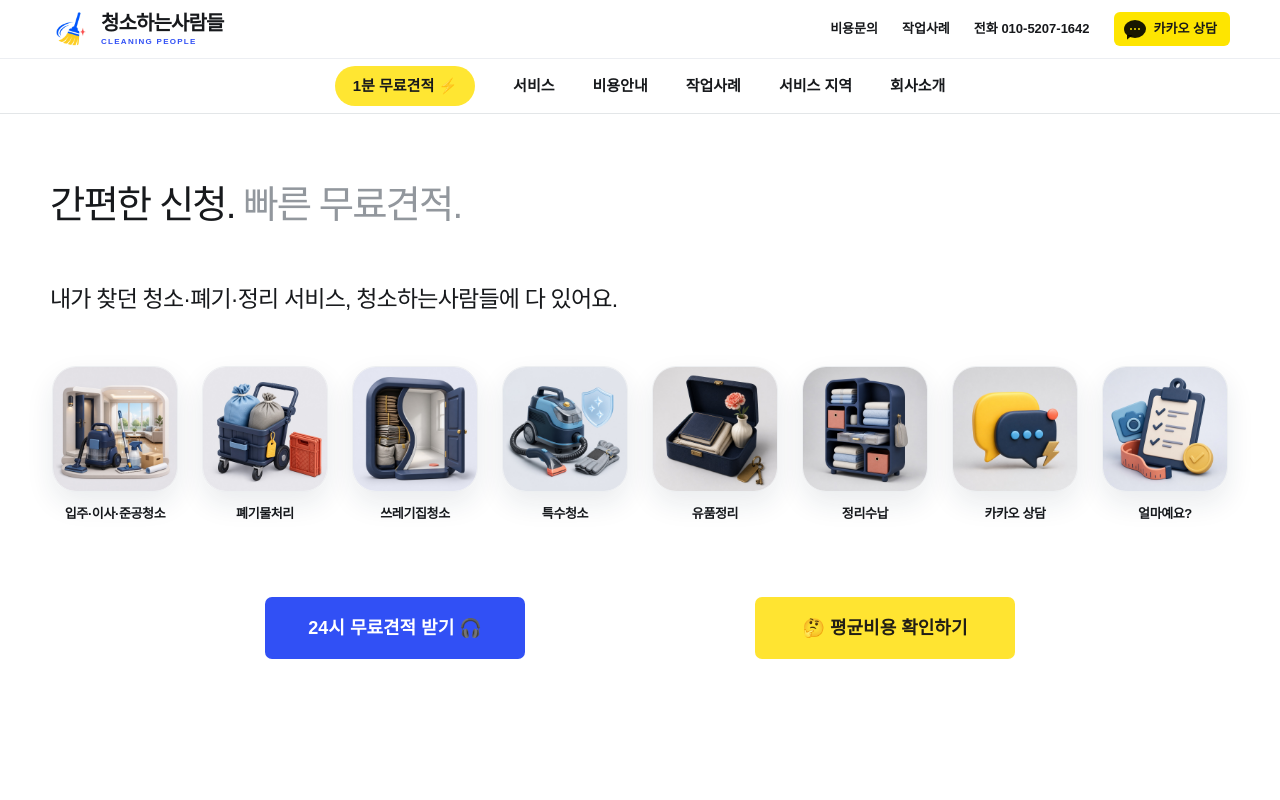
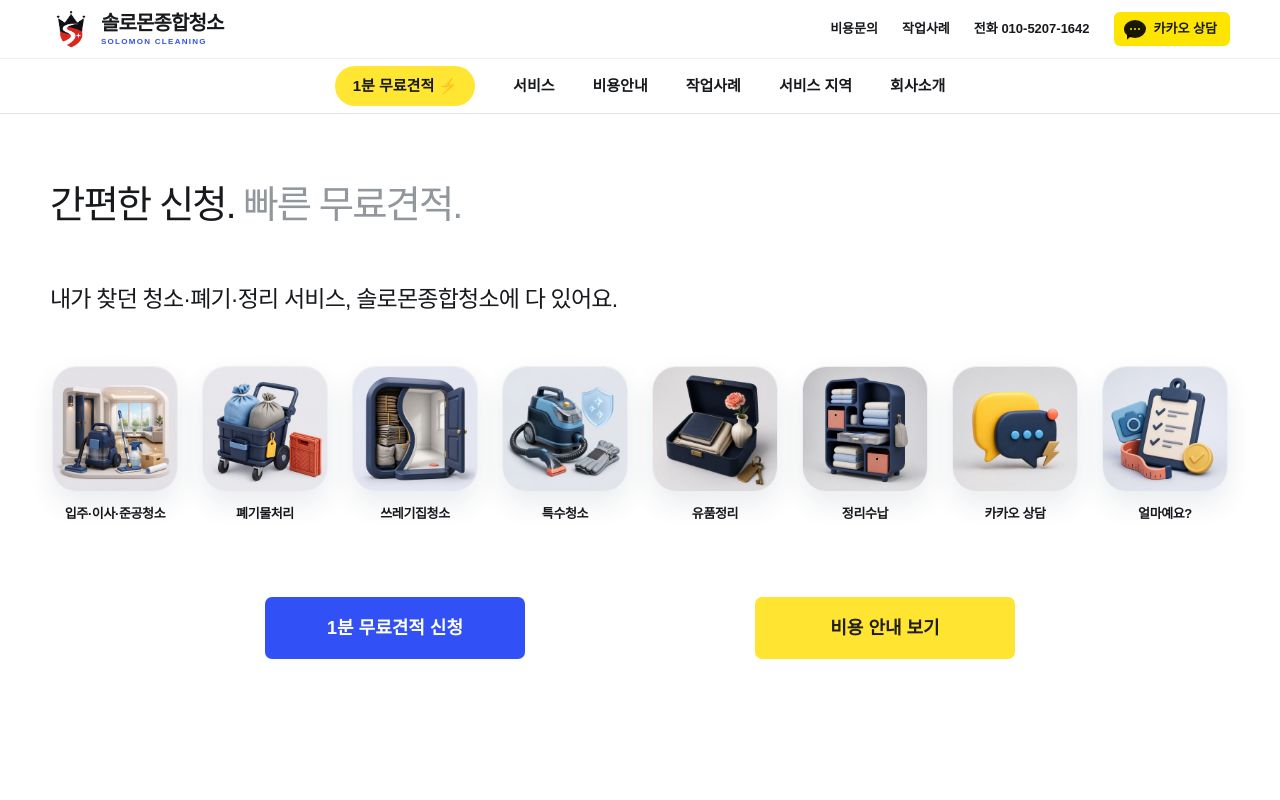
Before and after one commit to rhkss8/solomon-clean, a Next.js app: page / in a window 1280 px wide. Shown: the top 800 px of the page. Built offline with nearby package versions, Linux system fonts and the light colour scheme; no server answers.

Commit message:
feat: restore Solomon brand identity

```diff
--- a/app/company/page.tsx
+++ b/app/company/page.tsx
@@ -2,8 +2,71 @@ import Link from "next/link";
 import { BusinessEvidencePanel } from "@/src/components/BusinessEvidencePanel";
 import { createPageMetadata } from "@/src/lib/metadata";
 
-export const metadata = createPageMetadata({ title: "회사소개", description: "공간의 문제를 끝까지 해결하는 청소하는사람들을 소개합니다.", path: "/company" });
+export const metadata = createPageMetadata({
+  title: "회사소개",
+  description: "공간의 문제를 끝까지 해결하는 솔로몬종합청소를 소개합니다.",
+  path: "/company",
+});
+
+const principles = [
+  ["01", "사진부터 확인합니다", "현장 사진과 기본 조건을 먼저 살펴 필요한 작업과 확인할 부분을 정리합니다."],
+  ["02", "범위를 먼저 합의합니다", "포함·제외 범위와 비용에 영향을 주는 조건을 작업 전에 설명합니다."],
+  ["03", "필요한 일을 함께 연결합니다", "청소뿐 아니라 폐기와 정리가 필요한 현장도 한 곳에서 상담할 수 있도록 돕습니다."],
+];
 
 export default function CompanyPage() {
-  return <main><section className="page-hero page-hero--dark"><div className="container narrow"><span className="eyebrow">ABOUT CLEANING PEOPLE</span><h1>깨끗한 공간을 넘어<br />다시 시작할 수 있도록.</h1><p>청소하는사람들은 생활공간과 사업장의 복잡한 청소 문제를 한 번에 상담할 수 있는 전국 종합청소 서비스입니다.</p></div></section><section className="section"><div className="container split-section"><div><span className="eyebrow">OUR STANDARD</span><h2>과장보다 과정,<br />가격보다 기준을 먼저.</h2></div><div className="prose"><p>현장마다 필요한 청소는 다릅니다. 청소하는사람들은 사진과 기본 조건을 먼저 확인하고, 작업 범위와 비용을 바꾸는 요소를 설명하는 상담을 지향합니다.</p><p>현재 홈페이지는 실제 운영 정보와 작업 기록을 단계적으로 연결하고 있습니다. 확인되지 않은 실적이나 보장 내용을 광고 문구로 사용하지 않습니다.</p><Link className="button button--primary" href="/estimate">상담 시작하기</Link></div></div></section><section className="section section--subtle"><div className="container"><BusinessEvidencePanel /></div></section></main>;
+  return (
+    <main className="company-page">
+      <section className="company-hero">
+        <div className="container company-hero__grid">
+          <div>
+            <span className="eyebrow">ABOUT SOLOMON CLEANING</span>
+            <h1>깨끗한 공간을 넘어<br />다시 시작할 수 있도록.</h1>
+            <p>생활공간과 사업장의 복잡한 청소·폐기·정리 문제를 한 번에 상담하는 전국 종합청소 서비스입니다.</p>
+          </div>
+          <dl aria-label="솔로몬종합청소의 서비스 원칙 요약">
+            <div><dt>상담</dt><dd>사진과 현장 조건부터 확인</dd></div>
+            <div><dt>안내</dt><dd>작업 범위와 변동 요소 설명</dd></div>
+            <div><dt>연결</dt><dd>청소·폐기·정리를 한 번에</dd></div>
+          </dl>
+        </div>
+      </section>
+
+      <section className="section company-intro">
+        <div className="container split-section">
+          <div><span className="eyebrow">OUR STANDARD</span><h2>과장보다 과정,<br />가격보다 기준을 먼저.</h2></div>
+          <div className="prose">
+            <p>현장마다 필요한 청소는 다릅니다. 그래서 정해진 답부터 제시하기보다 사진과 기본 조건을 확인하고, 필요한 범위와 비용을 바꾸는 요소부터 설명합니다.</p>
+            <p>고객이 무엇을 맡기는지 이해하고 결정할 수 있도록 상담부터 작업 확인까지 한 곳에서 소통하는 것이 저희의 기본입니다.</p>
+          </div>
+        </div>
+      </section>
+
+      <section className="section company-principles" aria-labelledby="principles-title">
+        <div className="container">
+          <div className="company-principles__heading">
+            <span className="eyebrow">HOW WE WORK</span>
+            <h2 id="principles-title">현장을 대하는 세 가지 원칙</h2>
+            <p>상담이 빠르더라도 확인해야 할 과정은 생략하지 않습니다.</p>
+          </div>
+          <div className="company-principles__grid">
+            {principles.map(([number, title, copy]) => (
+              <article key={number}><span>{number}</span><h3>{title}</h3><p>{copy}</p></article>
+            ))}
+          </div>
+        </div>
+      </section>
+
+      <section className="section section--subtle company-evidence">
+        <div className="container"><BusinessEvidencePanel /></div>
+      </section>
+
+      <section className="company-cta">
+        <div className="container">
+          <div><span className="eyebrow">NEXT STEP</span><h2>말보다 실제 작업과 상담 과정으로<br />확인해보세요.</h2></div>
+          <div><Link href="/portfolio">작업사례 보기</Link><Link href="/estimate">1분 무료견적 신청</Link></div>
+        </div>
+      </section>
+    </main>
+  );
 }
--- a/app/estimate/page.tsx
+++ b/app/estimate/page.tsx
@@ -4,7 +4,7 @@ import { Suspense } from "react";
 
 export const metadata = createPageMetadata({
   title: "청소·폐기물 무료견적 요청",
-  description: "현장 정보와 사진을 보내 청소하는사람들의 무료견적 상담을 요청하세요.",
+  description: "현장 정보와 사진을 보내 솔로몬종합청소의 무료견적 상담을 요청하세요.",
   path: "/estimate",
 });
 
--- a/app/layout.tsx
+++ b/app/layout.tsx
@@ -17,8 +17,8 @@ export const metadata: Metadata = {
   creator: siteConfig.name,
   publisher: siteConfig.name,
   category: "청소 서비스",
-  keywords: ["입주청소", "이사청소", "상가청소", "특수청소", "폐기물처리", "청소견적", "청소하는사람들"],
-  icons: { icon: "/favicon.svg" },
+  keywords: ["입주청소", "이사청소", "상가청소", "특수청소", "폐기물처리", "청소견적", "솔로몬종합청소"],
+  icons: { icon: siteConfig.brand.markSrc, apple: siteConfig.brand.markSrc },
   openGraph: {
     type: "website",
     locale: "ko_KR",
--- a/app/page.tsx
+++ b/app/page.tsx
@@ -47,11 +47,11 @@ export default async function HomePage() {
       <section className="quick-hero">
         <div className="container">
           <h1>간편한 신청. <span>빠른 무료견적.</span></h1>
-          <p>내가 찾던 청소·폐기·정리 서비스,<br className="mobile-only" /> 청소하는사람들에 다 있어요.</p>
+          <p>내가 찾던 청소·폐기·정리 서비스,<br className="mobile-only" /> 솔로몬종합청소에 다 있어요.</p>
           <ServiceQuickMenu />
           <div className="quick-hero__actions">
-            <Link href="/estimate">24시 무료견적 받기 🎧</Link>
-            <Link href="/prices">🤔 평균비용 확인하기</Link>
+            <Link href="/estimate">1분 무료견적 신청</Link>
+            <Link href="/prices">비용 안내 보기</Link>
           </div>
           <div className="quick-hero__help">
             <div><span><Image alt="비용을 확인하는 고객" fill sizes="64px" src="/home/avatars/cost-customer-v2.jpg" /></span><p><strong>얼마인지 궁금하다면?</strong><Link href="/prices">예상 비용을 확인해보세요</Link></p></div>
@@ -76,7 +76,7 @@ export default async function HomePage() {
 
       <section className="home-trust section">
         <div className="container">
-          <div className="home-trust__heading"><p>복잡한 현장도</p><h2>청소하는사람들이<br />함께하면 달라집니다.</h2></div>
+          <div className="home-trust__heading"><p>복잡한 현장도</p><h2>솔로몬종합청소가<br />함께하면 달라집니다.</h2></div>
           <div className="home-trust__stats">
             <div><strong>{services.length}개</strong><span>전문 서비스</span></div>
             <div><strong>전국</strong><span>상담 가능 지역</span></div>
@@ -98,7 +98,7 @@ export default async function HomePage() {
         <div className="container">
           <div className="quality-section__heading"><span>OUR STANDARD</span><h2>가격만 비교하기 전에<br />이 기준부터 확인하세요.</h2></div>
           <div className="quality-compare">
-            <div className="quality-compare__head"><strong>확인하지 않으면 불안한 것</strong><strong>청소하는사람들의 상담 기준</strong></div>
+            <div className="quality-compare__head"><strong>확인하지 않으면 불안한 것</strong><strong>솔로몬종합청소의 상담 기준</strong></div>
             {[
               ["현장에서 금액이 달라지지 않을까요?", "사진과 현장 조건으로 변동 요소를 먼저 확인합니다."],
               ["어디까지 작업해주는지 알 수 있나요?", "포함 범위와 제외 범위를 작업 전에 안내합니다."],
@@ -119,7 +119,7 @@ export default async function HomePage() {
 
       <section className="proof-section section">
         <div className="container">
-          <div className="proof-section__intro"><span>RESULT</span><h2>말보다 작업 결과로<br />확인해보세요.</h2><p>현장의 상태와 작업 범위는 모두 다릅니다. 실제 작업 기록을 통해 청소하는사람들의 현장 대응 방식을 확인하세요.</p><Link href="/portfolio">작업사례 전체 보기 →</Link></div>
+          <div className="proof-section__intro"><span>RESULT</span><h2>말보다 작업 결과로<br />확인해보세요.</h2><p>현장의 상태와 작업 범위는 모두 다릅니다. 실제 작업 기록을 통해 솔로몬종합청소의 현장 대응 방식을 확인하세요.</p><Link href="/portfolio">작업사례 전체 보기 →</Link></div>
           <div className="before-after-grid">
             {workPairs.map(([before, after, title]) => <article key={title}><div className="before-after-grid__images"><figure><Image src={before} alt={`${title} 작업 전`} fill sizes="(max-width: 600px) 43vw, 260px" /><span>BEFORE</span></figure><figure><Image src={after} alt={`${title} 작업 후`} fill sizes="(max-width: 600px) 43vw, 260px" /><span>AFTER</span></figure></div><h3>{title}</h3></article>)}
           </div>
@@ -142,7 +142,7 @@ export default async function HomePage() {
       </section>
 
       <section className="brand-message section">
-        <div className="container"><div className="brand-message__mark"><Image src="/brand/cleaning-people-mark.png" alt="" width={160} height={160} /></div><div><span>OUR MESSAGE</span><h2>깨끗한 공간이<br />새로운 시작이 되도록.</h2><p>청소하는사람들은 단순히 보이는 곳만 정리하는 서비스를 넘어, 고객이 다시 편안하게 생활을 시작할 수 있도록 돕고자 합니다.</p><p>현장마다 다른 사정과 고민을 존중하고, 필요한 범위를 솔직하게 안내하며, 끝까지 소통하는 팀이 되겠습니다.</p><strong>청소하는사람들 드림</strong></div></div>
+        <div className="container"><div className="brand-message__mark"><Image src={siteConfig.brand.markSrc} alt="" width={160} height={160} /></div><div><span>OUR MESSAGE</span><h2>깨끗한 공간이<br />새로운 시작이 되도록.</h2><p>솔로몬종합청소는 단순히 보이는 곳만 정리하는 서비스를 넘어, 고객이 다시 편안하게 생활을 시작할 수 있도록 돕고자 합니다.</p><p>현장마다 다른 사정과 고민을 존중하고, 필요한 범위를 솔직하게 안내하며, 끝까지 소통하는 팀이 되겠습니다.</p><strong>솔로몬종합청소 드림</strong></div></div>
       </section>
 
       <section className="home-final-cta">
--- a/app/portfolio/page.tsx
+++ b/app/portfolio/page.tsx
@@ -6,7 +6,7 @@ import { getBlogPosts } from "@/src/server/blog-feed";
 
 export const metadata = createPageMetadata({
   title: "청소 작업사례",
-  description: "청소하는사람들의 입주·상업공간·폐기물 작업 기록을 확인하세요.",
+  description: "솔로몬종합청소의 입주·상업공간·폐기물 작업 기록을 확인하세요.",
   path: "/portfolio",
 });
 
@@ -19,7 +19,7 @@ export default async function PortfolioPage() {
         <div className="container">
           <span className="eyebrow">PORTFOLIO</span>
           <h1>현장의 변화는<br />사진으로 증명합니다.</h1>
-          <p>청소하는사람들 블로그에 기록된 실제 작업 현장입니다.</p>
+          <p>솔로몬종합청소 블로그에 기록된 실제 작업 현장입니다.</p>
           {source === "fallback" && <p className="feed-notice">현재 최신 글을 불러오지 못해 확인된 대표 작업을 표시합니다.</p>}
         </div>
       </section>
--- a/app/privacy/page.tsx
+++ b/app/privacy/page.tsx
@@ -1,5 +1,5 @@
 import { PolicyDocumentView } from "@/src/components/PolicyDocumentView";
 import { legalDocuments } from "@/src/config/operations/policies";
 import { createPageMetadata } from "@/src/lib/metadata";
-export const metadata = createPageMetadata({ title: "개인정보처리방침", description: "청소하는사람들의 개인정보 처리 기준입니다.", path: "/privacy" });
+export const metadata = createPageMetadata({ title: "개인정보처리방침", description: "솔로몬종합청소의 개인정보 처리 기준입니다.", path: "/privacy" });
 export default function PrivacyPage() { return <PolicyDocumentView document={legalDocuments.privacy} />; }
--- a/app/regions/page.tsx
+++ b/app/regions/page.tsx
@@ -2,5 +2,5 @@ import Link from "next/link";
 import { serviceRegions } from "@/src/domain/regions";
 import { createPageMetadata } from "@/src/lib/metadata";
 
-export const metadata = createPageMetadata({ title: "전국 청소 서비스 지역", description: "청소하는사람들의 전국 권역별 청소·폐기물 상담 범위를 확인하세요.", path: "/regions" });
+export const metadata = createPageMetadata({ title: "전국 청소 서비스 지역", description: "솔로몬종합청소의 전국 권역별 청소·폐기물 상담 범위를 확인하세요.", path: "/regions" });
 export default function RegionsPage() { return <main><section className="page-hero"><div className="container"><span className="eyebrow">NATIONWIDE</span><h1>전국 현장을<br />상담합니다.</h1><p>현장 위치와 규모에 따라 출장 일정, 인원, 차량 조건을 먼저 확인합니다.</p></div></section><section className="section"><div className="container region-grid">{serviceRegions.map((region) => <Link className="region-card" href={`/regions/${region.slug}`} key={region.slug}><span>{region.name}</span><h2>{region.headline}</h2><p>{region.description}</p><strong>상담 지역 확인 →</strong></Link>)}</div></section></main>; }
--- a/app/services/page.tsx
+++ b/app/services/page.tsx
@@ -3,7 +3,7 @@ import { createPageMetadata } from "@/src/lib/metadata";
 
 export const metadata = createPageMetadata({
   title: "청소 서비스 전체보기",
-  description: "청소하는사람들의 입주·이사·상업·특수청소 및 폐기물 서비스를 확인하세요.",
+  description: "솔로몬종합청소의 입주·이사·상업·특수청소 및 폐기물 서비스를 확인하세요.",
   path: "/services",
 });
 
--- a/src/components/BrandLogo.tsx
+++ b/src/components/BrandLogo.tsx
@@ -8,10 +8,10 @@ import { siteConfig } from "@/src/domain/site";
 export function BrandLogo({ inverse = false }: { inverse?: boolean }) {
   return (
     <Link className={`brand-logo ${inverse ? "brand-logo--inverse" : ""}`} href="/">
-      <Image className="brand-logo__image" src="/brand/cleaning-people-mark.png" alt="" width={44} height={44} priority />
+      <Image className="brand-logo__image" src={siteConfig.brand.markSrc} alt="" width={48} height={48} priority />
       <span>
         <strong>{siteConfig.shortName}</strong>
-        <small>CLEANING PEOPLE</small>
+        <small>{siteConfig.brand.englishName}</small>
       </span>
     </Link>
   );
--- a/src/domain/site.ts
+++ b/src/domain/site.ts
@@ -9,11 +9,11 @@ import { contactConfig } from "../config/operations/contact.ts";
 const deployedSiteUrl = process.env.VERCEL_PROJECT_PRODUCTION_URL ? `https://${process.env.VERCEL_PROJECT_PRODUCTION_URL}` : undefined;
 
 export const siteConfig = {
-  name: "청소하는사람들",
-  shortName: "청소하는사람들",
+  name: "솔로몬종합청소",
+  shortName: "솔로몬종합청소",
   description:
     "입주·이사·상업공간·특수청소와 폐기물 처리까지 전국에서 상담할 수 있는 종합청소 서비스입니다.",
-  shareTitle: "청소하는사람들 | 청소부터 폐기물 처리까지, 한 번에",
+  shareTitle: "솔로몬종합청소 | 청소부터 폐기물 처리까지, 한 번에",
   shareDescription:
     "입주·이사청소부터 상가·특수청소, 폐기물 처리까지 사진으로 빠르게 무료견적을 받아보세요.",
   shareImage: "/og.png",
@@ -27,8 +27,8 @@ export const siteConfig = {
   serviceArea: "전국",
   brand: {
     logoMode: "wordmark" as const,
-    logoLightSrc: "/brand/logo-light.svg",
-    logoDarkSrc: "/brand/logo-dark.svg",
+    markSrc: "/brand/solomon-mark.png",
+    englishName: "SOLOMON CLEANING",
   },
 } as const;
 
@@ -61,7 +61,7 @@ export type CleaningService = {
  * Services are modeled as content data instead of hard-coded page branches.
  * Dynamic routes, navigation, sitemap entries, and estimate options share it.
  */
-export const services: readonly CleaningService[] = [
+export const services = [
   {
     slug: "move-in-cleaning",
     name: "입주·이사청소",
@@ -161,7 +161,13 @@ export const services: readonly CleaningService[] = [
     highlights: ["공간 진단", "분류·배치", "유지 방법 안내"],
     priceBasis: "공간 수·물량·작업 인원에 따라 상담",
   },
-] as const;
+] as const satisfies readonly CleaningService[];
+
+export type ServiceSlug = (typeof services)[number]["slug"];
+
+export function isServiceSlug(value: string): value is ServiceSlug {
+  return services.some((service) => service.slug === value);
+}
 
 export function getServiceBySlug(slug: string) {
   return services.find((service) => service.slug === slug);
```
Also changed, not shown: public/brand/solomon-mark.png (added), 1 other file (tests, documents, lock files or other folders).
